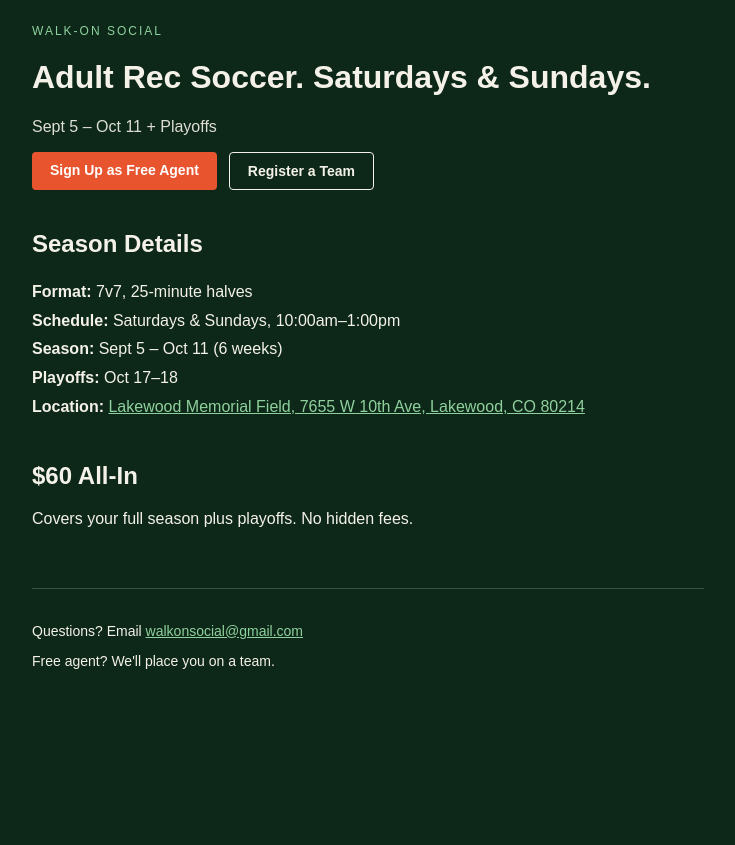
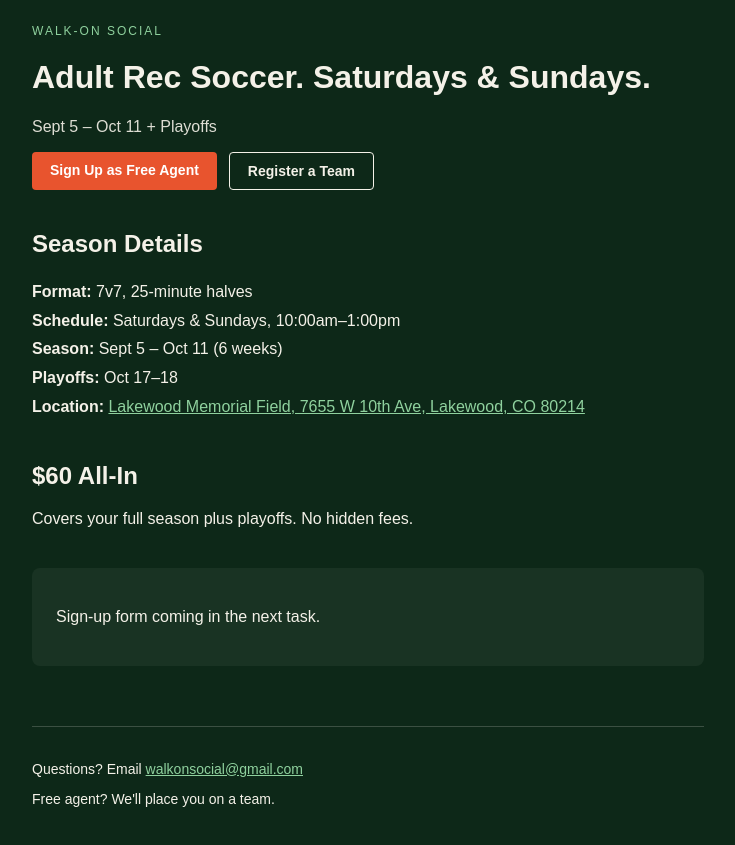
Before and after one commit to cantstoptheunk/walkonsocial, a React (Vite) app: page / in a window 1280 px wide. Shown: the whole page, without its empty margins (272-1007 px from the left). Before the commit the page ends 800 px from the top, so only its background shows below. Built offline with nearby package versions, Linux system fonts and the light colour scheme.

Commit message:
feat: add Sign Up section with success and team-join cases

```diff
--- a/src/App.jsx
+++ b/src/App.jsx
@@ -1,6 +1,7 @@
 import Hero from './components/Hero'
 import SeasonDetails from './components/SeasonDetails'
 import Pricing from './components/Pricing'
+import SignUpSection from './components/SignUpSection'
 import Footer from './components/Footer'
 
 export default function App() {
@@ -9,6 +10,7 @@ export default function App() {
       <Hero />
       <SeasonDetails />
       <Pricing />
+      <SignUpSection />
       <Footer />
     </div>
   )
--- /dev/null
+++ b/src/components/JoinTeam.jsx
@@ -0,0 +1,12 @@
+import { buildPaymentUrl } from '../lib/signup'
+
+export default function JoinTeam({ name, paymentLinkBaseUrl }) {
+  const payUrl = buildPaymentUrl(paymentLinkBaseUrl, name)
+
+  return (
+    <div className="join-team">
+      <h2>You're joining {name}</h2>
+      <a href={payUrl} className="btn btn-primary">Register &amp; Pay – $60</a>
+    </div>
+  )
+}
--- /dev/null
+++ b/src/components/SignUpSection.jsx
@@ -0,0 +1,18 @@
+import { getSignupState } from '../lib/signup'
+import { STRIPE_PAYMENT_LINK_URL } from '../config'
+import ThankYou from './ThankYou'
+import JoinTeam from './JoinTeam'
+
+export default function SignUpSection() {
+  const state = getSignupState()
+
+  return (
+    <section id="signup" className="signup-section">
+      {state.type === 'success' && <ThankYou />}
+      {state.type === 'team' && (
+        <JoinTeam name={state.name} paymentLinkBaseUrl={STRIPE_PAYMENT_LINK_URL} />
+      )}
+      {state.type === 'default' && <p>Sign-up form coming in the next task.</p>}
+    </section>
+  )
+}
--- /dev/null
+++ b/src/components/ThankYou.jsx
@@ -0,0 +1,8 @@
+export default function ThankYou() {
+  return (
+    <div className="thank-you">
+      <h2>You're in! 🎉</h2>
+      <p>Thanks for registering — check your email for your Stripe receipt.</p>
+    </div>
+  )
+}
--- a/src/index.css
+++ b/src/index.css
@@ -92,3 +92,13 @@ section {
 .footer a {
   color: var(--color-accent-muted);
 }
+
+.signup-section {
+  background: rgba(244, 241, 232, 0.05);
+  border-radius: 8px;
+  padding: 24px;
+}
+
+.thank-you, .join-team {
+  text-align: center;
+}
```
